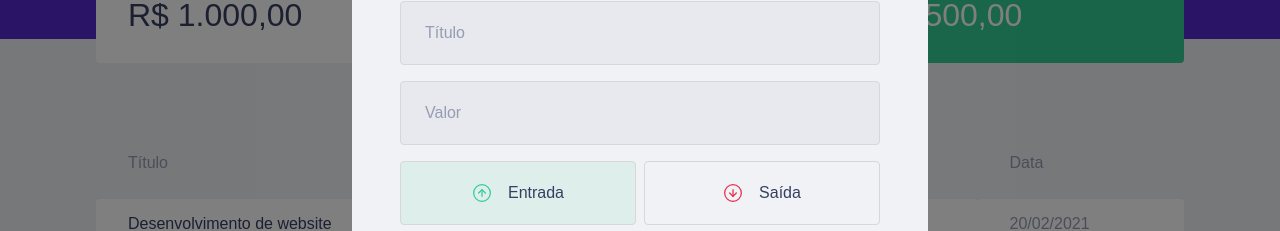
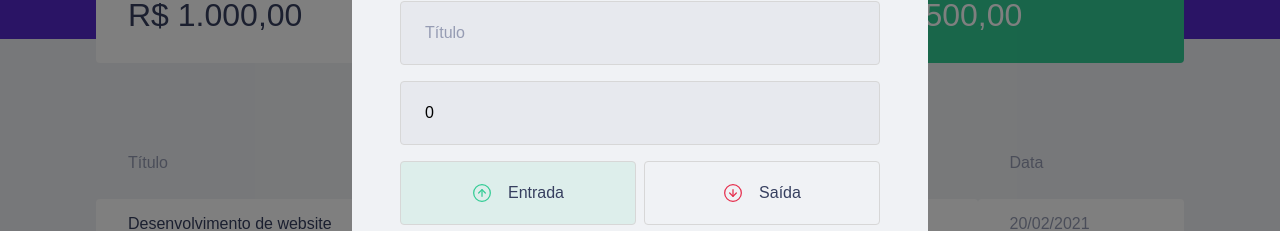
Before and after one commit to RaianAndrades/dt-money, a React (Create React App) app: page / in a window 1280 px wide. Both pictures are taken after a click on the button "Nova transação". Shown: the part 233-464 px from the top of the page. Built offline with nearby package versions, Linux system fonts and the light colour scheme; no server answers; what miragejs would draw is missing.

Commit message:
Salvando dados do form

```diff
--- a/src/components/NewTransactionModal/index.tsx
+++ b/src/components/NewTransactionModal/index.tsx
@@ -5,7 +5,7 @@
 import closeImg from '../../assets/svg/close.svg'
 
 import { Container, TransactionTypeContainer, RadioBox } from './styles'
-import { useState } from 'react'
+import { FormEvent, useState } from 'react'
 
 interface NewTransactionModalProps {
     isOpen: boolean;
@@ -13,8 +13,22 @@
 }
 
 export function NewTransactionModal({ isOpen, onRequestClose }: NewTransactionModalProps){
+  const [title, setTitle] = useState('');
+  const [value, setValue] = useState(0);
+  const [category, setCategory] = useState('');
+  const [type, setType] = useState('deposit');
 
-  const [type, setType] = useState('deposit')
+  function handleCreateNewTransaction(event: FormEvent) {
+    event.preventDefault();
+
+    console.log({
+      title,
+      value,
+      category,
+      type,
+    })
+
+  }
 
     return (
         <Modal
@@ -27,16 +41,20 @@
             <img src={closeImg} alt="Fechar modal" />
           </button>
 
-          <Container>
+          <Container onSubmit={handleCreateNewTransaction}>
           <h2>Cadastrar transação</h2>
 
           <input
             placeholder="Título"
+            value={title}
+            onChange={event => setTitle(event.target.value)}
           />
 
           <input
             type="number"
             placeholder="Valor"
+            value={value}
+            onChange={event => setValue(Number(event.target.value))}
           />
 
           <TransactionTypeContainer>
@@ -56,6 +74,8 @@
 
           <input
             placeholder="Categoria"
+            value={category}
+            onChange={event => setCategory(event.target.value)}
           />
 
           <button type="submit">Cadastrar</button>
```
